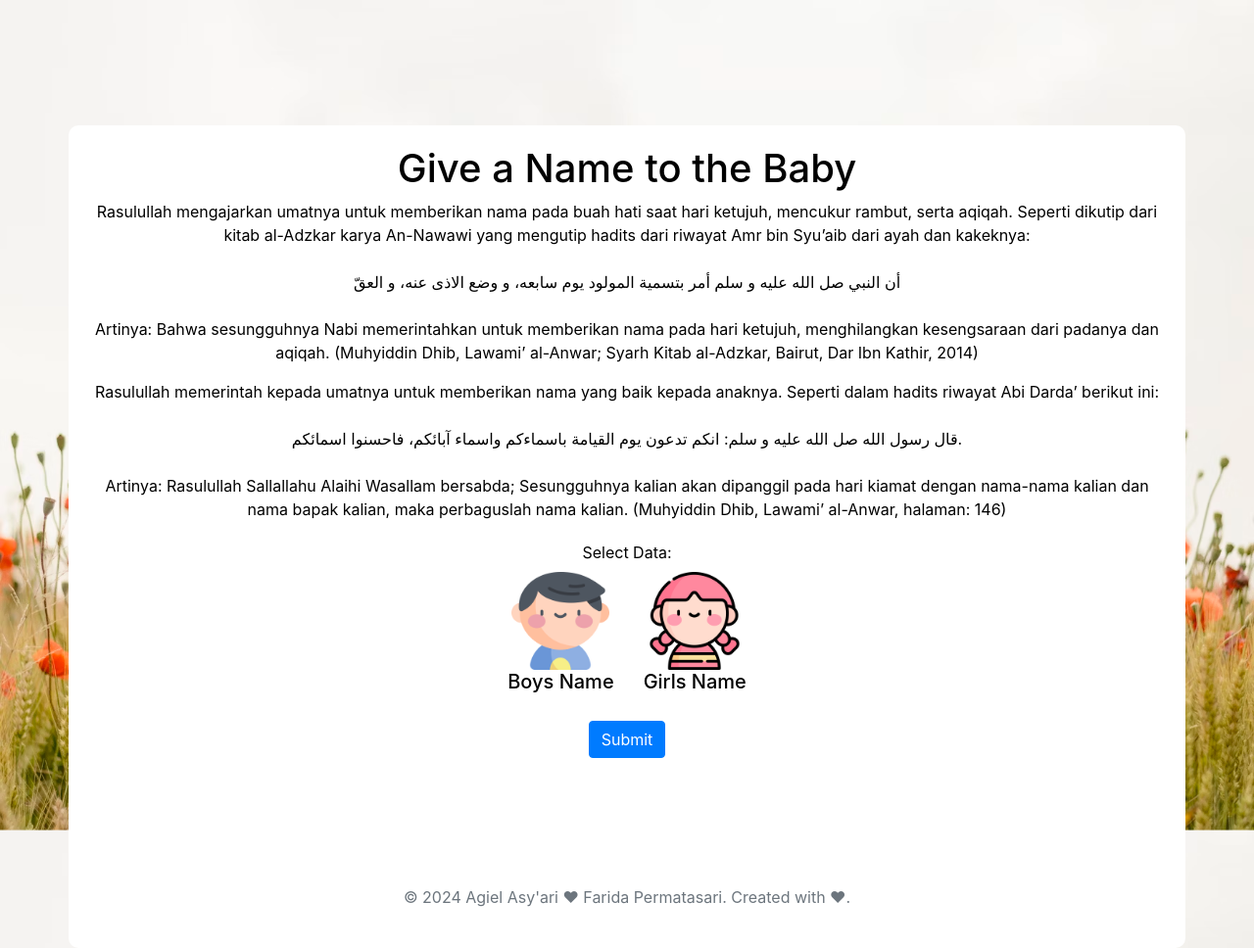
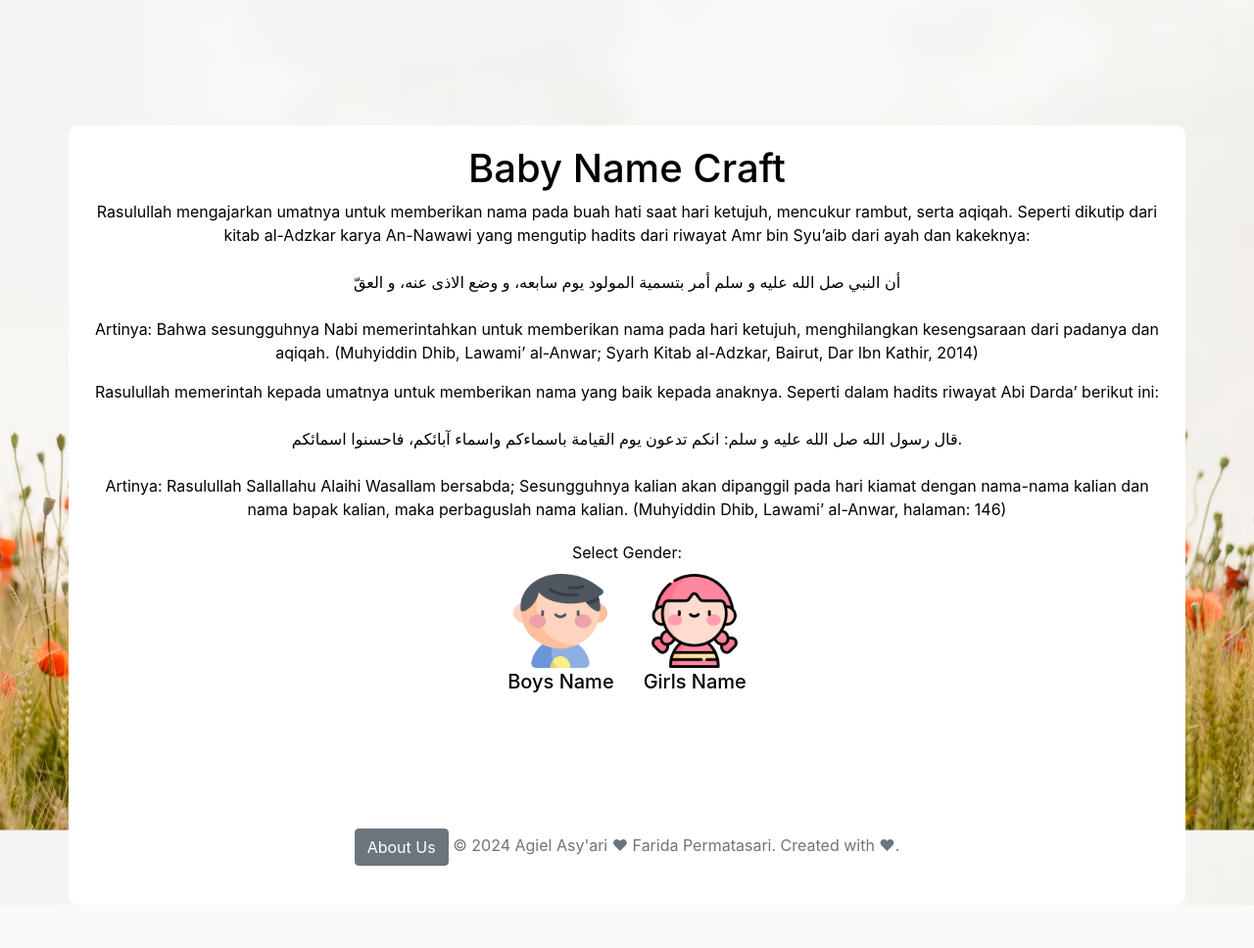
Before and after one commit to agielasyari1/BabyNameCraft, a Flask app: page / in a window 1280 px wide. Shown: the whole page at 98% size. After the commit the page ends 884 px from the top, so only its background shows below. Run offline with Flask 3, Linux system fonts and the light colour scheme; some libraries are stand-ins or nearby versions.

Commit message:
Update index.html

```diff
--- a/templates/index.html
+++ b/templates/index.html
@@ -6,7 +6,7 @@
     <meta name="viewport" content="width=device-width, initial-scale=1, shrink-to-fit=no">
     <link rel="stylesheet" href="https://stackpath.bootstrapcdn.com/bootstrap/4.5.2/css/bootstrap.min.css">
     <link rel="stylesheet" href="{{ url_for('static', filename='styles.css') }}">
-    <title>Name</title>
+    <title>Baby Name Craft</title>
     <link rel="icon" type="image/x-icon" href="{{ url_for('static', filename='baby.png') }}">
     <style>
         .option-container {
@@ -24,6 +24,12 @@
             cursor: pointer;
             width: 100px;
             height: 100px;
+            border: 2px solid transparent;
+            transition: border-color 0.3s ease;
+        }
+
+        .option-item img.selected {
+            border-color: blue;
         }
 
         .paragraph-container {
@@ -60,7 +66,7 @@
 
 <body>
     <div class="container">
-        <h1 class="text-center">Give a Name to the Baby</h1>
+        <h1 class="text-center">Baby Name Craft</h1>
         <div class="paragraph-container">
             <p>
                 Rasulullah mengajarkan umatnya untuk memberikan nama pada buah hati saat hari ketujuh, mencukur rambut,
@@ -88,9 +94,9 @@
                 halaman: 146)
             </p>
         </div>
-        <form action="/choose_data" method="post" onsubmit="showOverlay()">
+        <form id="data-form" action="/choose_data" method="post" onsubmit="showOverlay()">
             <div class="form-group text-center">
-                <label for="data_choice">Select Data:</label>
+                <label for="data_choice">Select Gender:</label>
                 <input type="hidden" id="data_choice" name="data_choice">
                 <div class="option-container">
                     <div class="option-item">
@@ -104,18 +110,16 @@
                     </div>
                 </div>
             </div>
-            <div class="text-center">
-                <button type="submit" class="btn btn-primary">Submit</button>
-            </div>
         </form>
         <footer class="footer">
             <div class="container">
                 <div class="text-center">
-                    <span class="text-muted">© 2024 Agiel Asy'ari &hearts; Farida Permatasari. Created with
-                        &#10084;.</span>
+                    <a href="/about" class="btn btn-secondary">About Us</a>
+                    <span class="text-muted">© 2024 Agiel Asy'ari &hearts; Farida Permatasari. Created with &#10084;.</span>
                 </div>
             </div>
         </footer>
+
     </div>
 
     <!-- Overlay for Waiting Notification -->
@@ -138,14 +142,16 @@
 
         document.getElementById('male-button').addEventListener('click',function () {
             document.getElementById('data_choice').value = 'male';
-            document.getElementById('male-button').style.border = '2px solid blue';
-            document.getElementById('female-button').style.border = 'none';
+            document.getElementById('male-button').classList.add('selected');
+            document.getElementById('female-button').classList.remove('selected');
+            document.getElementById('data-form').submit();
         });
 
         document.getElementById('female-button').addEventListener('click',function () {
             document.getElementById('data_choice').value = 'female';
-            document.getElementById('female-button').style.border = '2px solid blue';
-            document.getElementById('male-button').style.border = 'none';
+            document.getElementById('female-button').classList.add('selected');
+            document.getElementById('male-button').classList.remove('selected');
+            document.getElementById('data-form').submit();
         });
     </script>
 </body>
```
